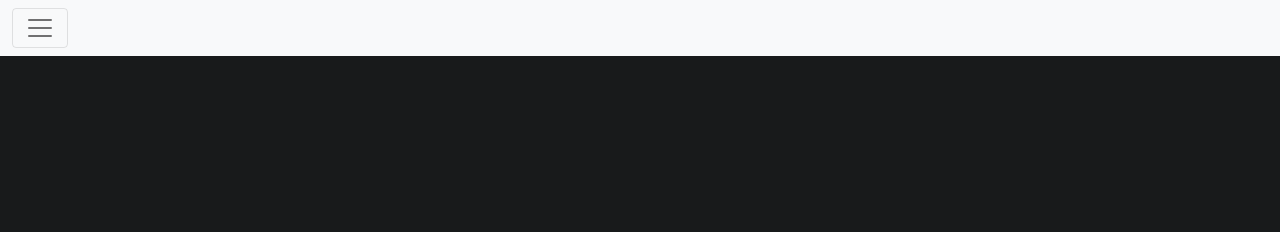
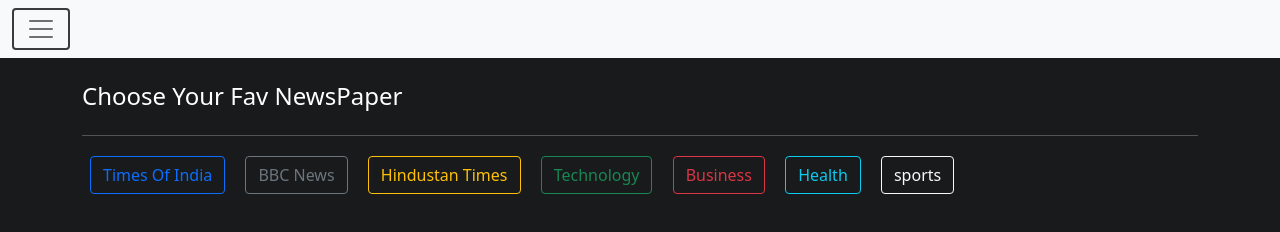
Before and after one commit to vinayaks0031/NewsFlash, a plain HTML site: page index.html in a window 1280 px wide. Drawn offline with nearby package versions, Linux system fonts and the light colour scheme.

Commit message:
working stage

```diff
--- a/app.js
+++ b/app.js
@@ -0,0 +1,36 @@
+
+function getNews(name) {
+
+
+    fetch(`https://bing-news-search1.p.rapidapi.com/news/search?q=${name}&safeSearch=Off&textFormat=Raw&freshness=Day`, {
+        "method": "GET",
+        "headers": {
+            "x-bingapis-sdk": "true",
+            "x-rapidapi-key": "d650ee175emsh8df1625b681e66ap1d8743jsnb317017171cc",
+            "x-rapidapi-host": "bing-news-search1.p.rapidapi.com"
+        }
+    })
+        .then(response => response.json()).then((data) => {
+            let accordion = document.getElementById("accordion");
+            let html = "";
+            console.log(data);
+            let i = 0;
+            for (const key in data.value) {
+                html += ` <div class="accordion-item bg-dark my-3">
+                <h2 class="accordion-header" id="heading${key}">
+                    <button class="accordion-button collapsed text-white bg-dark" type="button" data-bs-toggle="collapse"
+                        data-bs-target="#collapse${key}" aria-expanded="true" aria-controls="collapse${key}">
+                        <b>Breaking News ${++i} </b>:${data.value[key].name}
+                    </button>
+                </h2>
+                <div id="collapse${key}" class="accordion-collapse collapse " aria-labelledby="heading${key}"
+                    data-bs-parent="#accordionExample">
+                    <div class="accordion-body text-white">
+                        ${data.value[key].description} . <a href="${data.value[key].url}" class="btn btn-link px-1 py-1" target="_blank">Read full News Here</a>
+                    </div>
+                </div>
+            </div>`
+            }
+            accordion.innerHTML = html;
+        })
+}
--- a/index.html
+++ b/index.html
@@ -24,14 +24,37 @@
         <div class="container-fluid">
             <button class="navbar-toggler" type="button" data-bs-toggle="collapse"
                 data-bs-target="#navbarToggleExternalContent" aria-controls="navbarToggleExternalContent"
-                aria-expanded="false" aria-label="Toggle navigation">
+                aria-expanded="false" aria-label="Toggle navigation" style="border: 2px solid rgb(59, 59, 59);">
                 <span class="navbar-toggler-icon"></span>
             </button>
         </div>
     </nav>
-    <div class="container"></div>
+    <div class="container">
+        <h4 class="text-white my-4">Choose Your Fav NewsPaper</h4>
+        <hr class="text-white">
+        <button type="button" id="timesofindia" onclick="getNews(this.id)"
+            class="btn btn-outline-primary my-1 mx-2">Times Of India</button>
+        <button type="button" id="bbc" onclick="getNews(this.id)" class="btn btn-outline-secondary my-1 mx-2">BBC
+            News</button>
+        <button type="button" id="hindustantimes" onclick="getNews(this.id)"
+            class="btn btn-outline-warning my-1 mx-2">Hindustan Times</button>
+        <button type="button" id="technology" onclick="getNews(this.id)"
+            class="btn btn-outline-success my-1 mx-2">Technology</button>
+        <button type="button" id="business" onclick="getNews(this.id)"
+            class="btn btn-outline-danger my-1 mx-2">Business</button>
+        <button type="button" id="health" onclick="getNews(this.id)"
+            class="btn btn-outline-info my-1 mx-2">Health</button>
+        <button type="button" id="sports" onclick="getNews(this.id)"
+            class="btn btn-outline-light my-1 mx-2">sports</button>
+
+        <div id="accordion" class="accordion my-3">
 
 
+        </div>
+    </div>
+
+
+    <script src="app.js"></script>
     <script src="https://cdn.jsdelivr.net/npm/bootstrap@5.0.1/dist/js/bootstrap.bundle.min.js"
         integrity="sha384-gtEjrD/SeCtmISkJkNUaaKMoLD0//ElJ19smozuHV6z3Iehds+3Ulb9Bn9Plx0x4"
         crossorigin="anonymous"></script>
```
Also changed, not shown: index.css (deleted).
